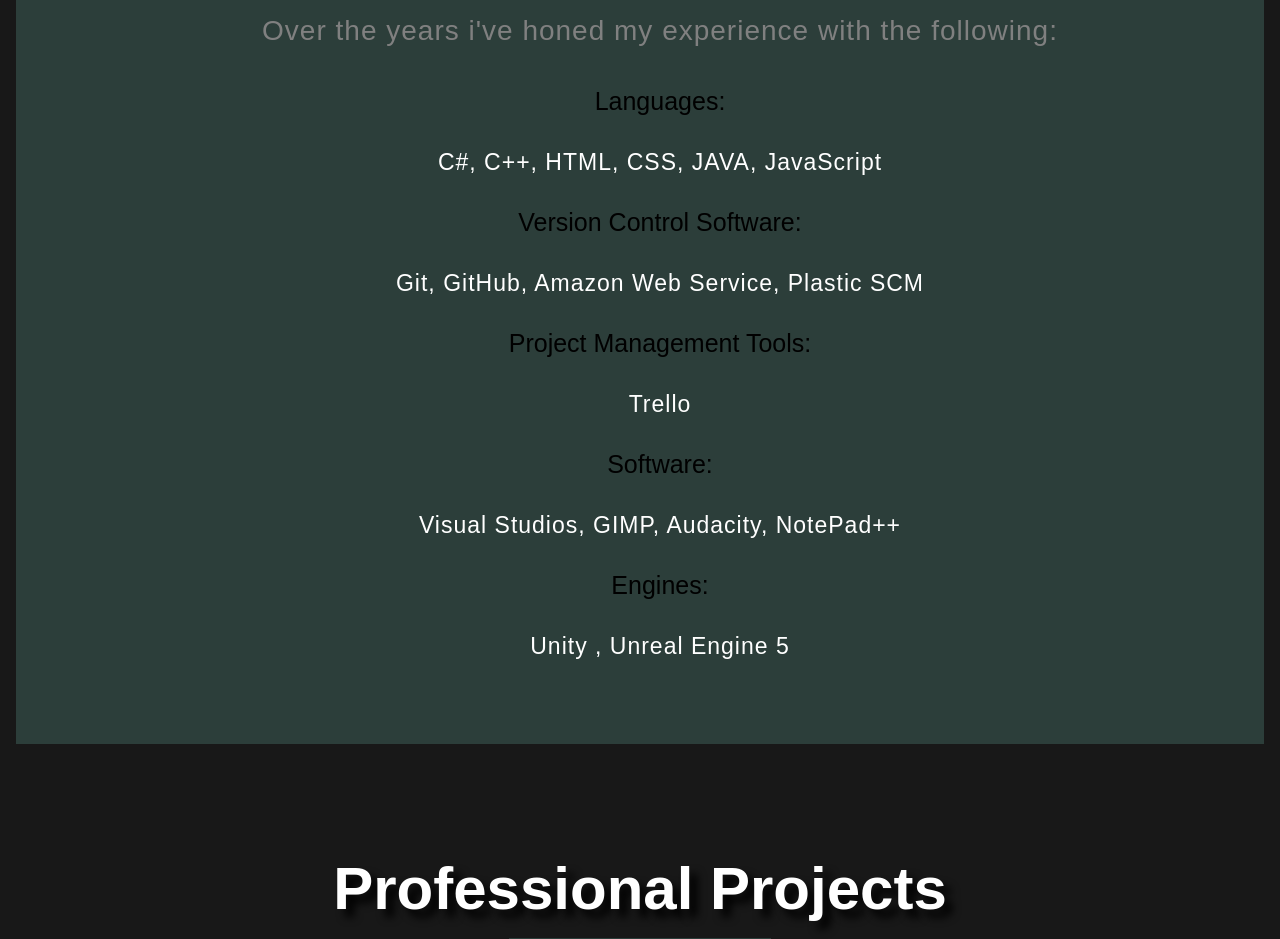
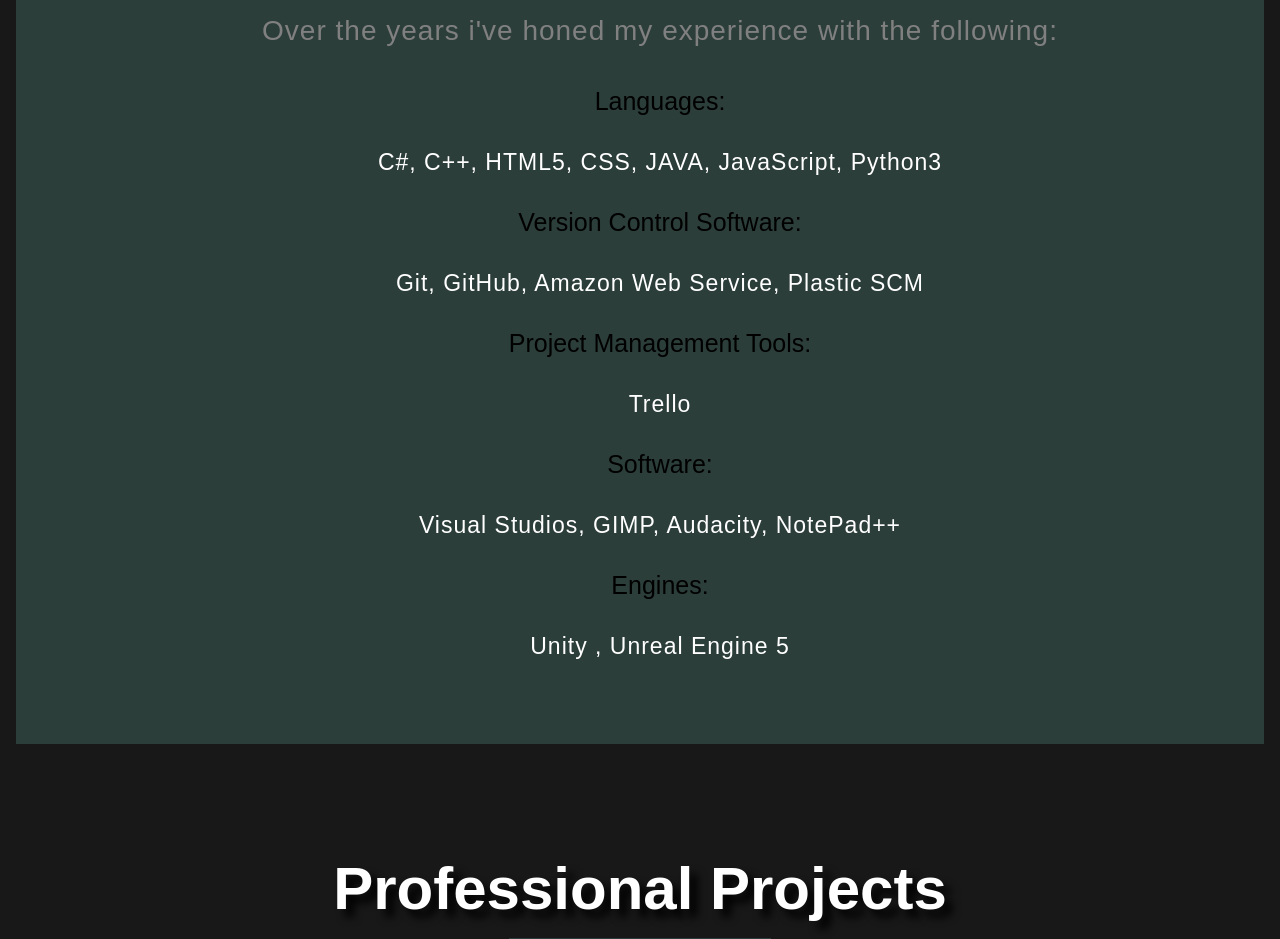
Before and after one commit to albertoalvaradojr/albertoalvaradojr.github.io, a plain HTML site: page index.html in a window 1280 px wide. Shown: the part 2319-3258 px from the top of the page. Drawn offline with Linux system fonts and the light colour scheme; a web font is replaced by a local one.

Commit message:
resume change

```diff
--- a/index.html
+++ b/index.html
@@ -52,7 +52,7 @@ Your browser does not support the video tag.
 <ul class="Skills">
 <p style="font-size: 28px; color: grey;">Over the years i've honed my experience with the following:</p>
 <li>Languages:</li>
-<p>C#, C++, HTML, CSS, JAVA, JavaScript</p>
+<p>C#, C++, HTML5, CSS, JAVA, JavaScript, Python3</p>
 <li>Version Control Software:</li>
 <p>Git, GitHub, Amazon Web Service, Plastic SCM</p>
 <li>Project Management Tools:</li>
```
Also changed, not shown: 1 other file.
